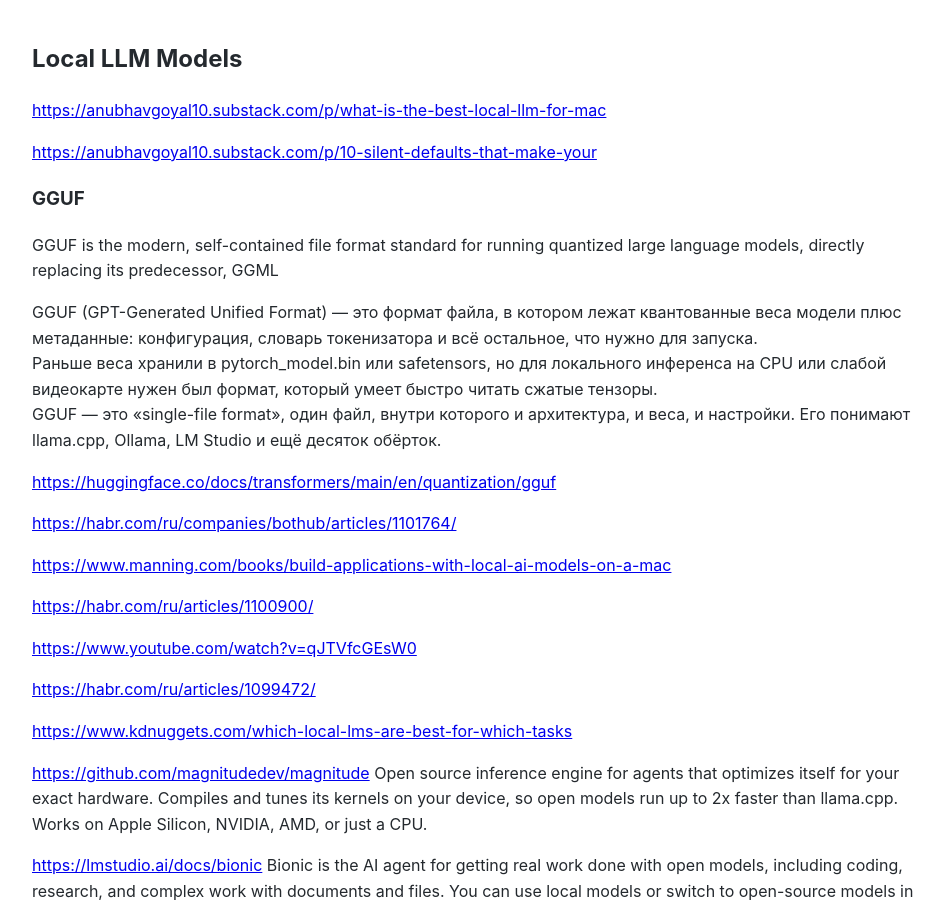
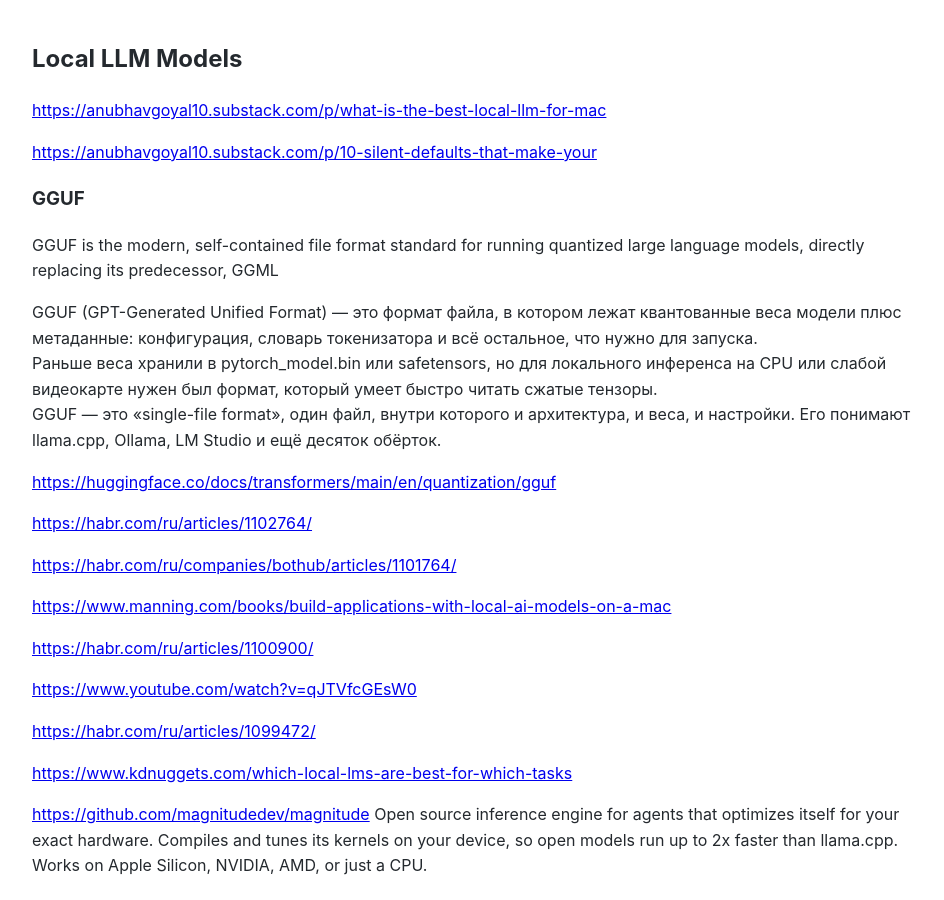
Before and after one commit to Michael-Lubinsky/michael-lubinsky.github.com, a Jekyll site: the page built from ml/local_llm.md, in a window 1280 px wide and 900 px high. Shown: the whole window, without its empty margins (158-1102 px from the left). Built offline with Jekyll 4.4.1, drawn with Linux system fonts in a browser that asks for light colours; our own code applies the rules of GitHub Pages for plain Markdown files.

Commit message:
Update local_llm.md

```diff
--- a/ml/local_llm.md
+++ b/ml/local_llm.md
@@ -15,6 +15,8 @@
 
 <https://huggingface.co/docs/transformers/main/en/quantization/gguf>
 
+
+<https://habr.com/ru/articles/1102764/>
 
 <https://habr.com/ru/companies/bothub/articles/1101764/>
 
```
